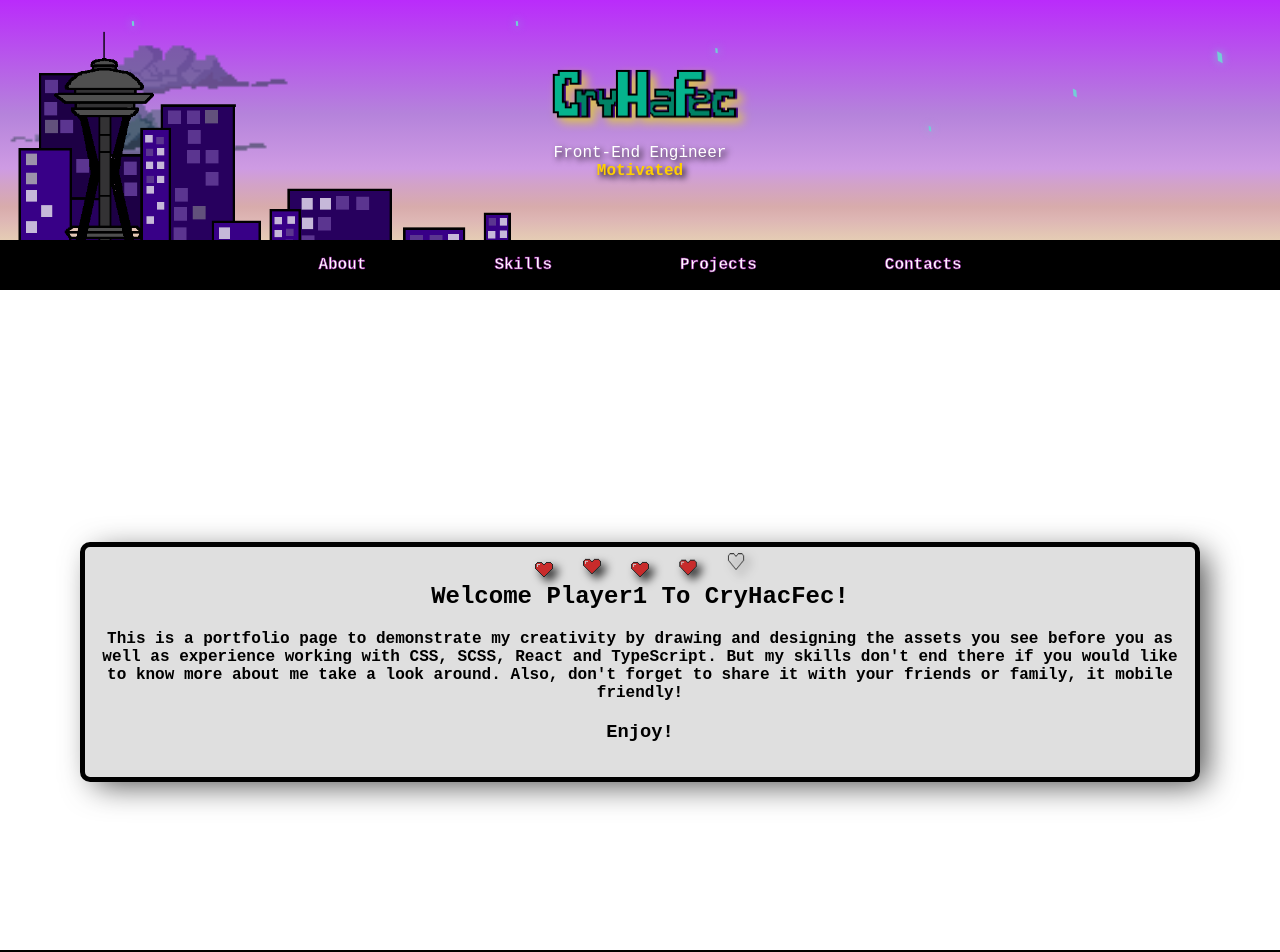
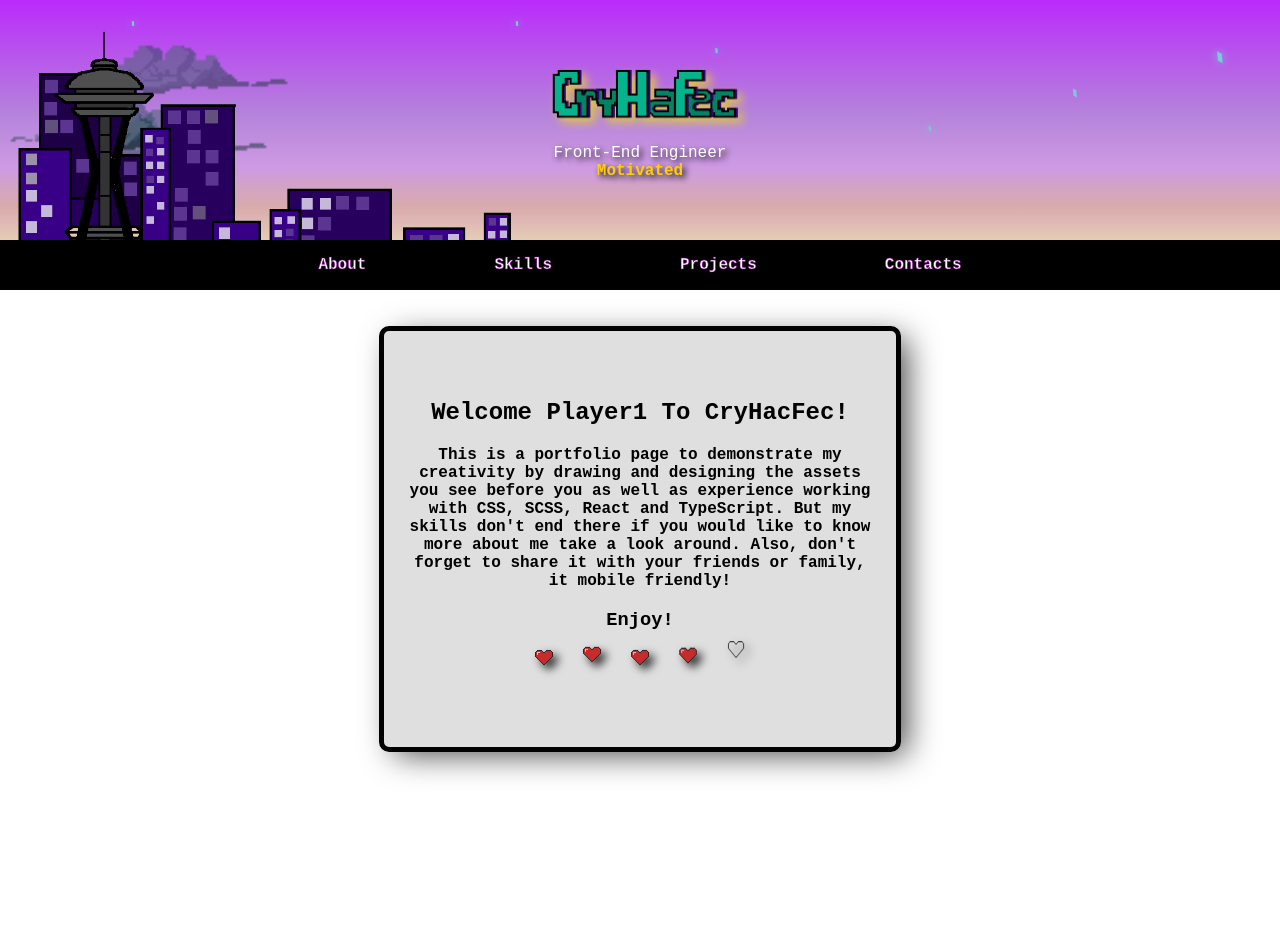
Before and after one commit to CryFecteau/CryFec, a React (Create React App) app: page / in a window 1280 px wide. Shown: the top 952 px of the page. Built offline with nearby package versions, Linux system fonts and the light colour scheme.

Commit message:
adjusted styling to homepage compenent

```diff
--- a/src/main-components/home-page/HomePage.scss
+++ b/src/main-components/home-page/HomePage.scss
@@ -1,12 +1,17 @@
+@import '../../sharedScss/media.scss';
 .home-Container{
-    padding: 4rem;
+    padding: 1rem;
+    display: flex;
+    justify-content: center;
 }
 .home{
     font-family: 'Courier New', Courier, monospace;
     text-align: center;
-    padding: 1rem;
+    padding: 3rem 1rem;
     margin: 1rem;
-    transform: translateY(-4.5rem);
+    height: 20rem;
+    width: 30rem;
+    transform: translateY(-15rem);
     background-color:rgba(139, 139, 139, 0.274);
     border: 5px solid rgb(0, 0, 0);
     border-radius: 10px;
@@ -16,7 +21,7 @@
 .home-Hearts{
     text-align: center;
     margin-top: 1rem;
-    transform: translateY(-.5rem);
+    transform: translateY(9rem);
     filter: drop-shadow(5px 5px 5px rgb(0, 0, 0));
     & img{
         margin: 0 .5rem 0 .5rem;
@@ -46,3 +51,25 @@
     64%  { transform: scale(1,1)    translateY(0); }
     100% { transform: scale(1,1)    translateY(0); }
 }
+@include Phone-Large{
+    .home{
+        height: 27rem;
+    }
+    .home-Hearts{
+        transform: translateY(15rem);
+    }
+}
+@include Phone-Medium{
+    .home-Hearts{
+        transform: translateY(16rem);
+    }
+}
+@include Phone-Small{
+    .home{
+        height: 33rem;
+        padding: 1rem;
+    }
+    .home-Hearts{
+        transform: translateY(20rem);
+    }
+}
--- a/src/main-components/home-page/HomePage.tsx
+++ b/src/main-components/home-page/HomePage.tsx
@@ -8,7 +8,7 @@ export interface IHomePageState {
 export class HomePage extends Component<IHomePageProps, IHomePageState>{
     render() {
         return (
-            <div className='home-Container'>
+            <div>
                   <div className="home-Hearts">
                         <img className='bounce1' src='assets/pixelArt/fullHeart.png' alt='pixel drawing of a heart' />
                         <img className='bounce2' src='assets/pixelArt/fullHeart.png' alt='pixel drawing of a heart' />
@@ -16,12 +16,15 @@ export class HomePage extends Component<IHomePageProps, IHomePageState>{
                         <img className='bounce4' src='assets/pixelArt/fullHeart.png' alt='pixel drawing of a heart' />
                         <img className='bounce5' src='assets/pixelArt/emptyHeart.png' alt='pixel drawing of a heart' />
                     </div>
+                <div className='home-Container'>
                     <div className='home'>
                         <h2>Welcome Player1 To CryHacFec!</h2>
                         <p>This is a portfolio page to demonstrate my creativity by drawing and designing the assets you see before you as well as experience working with CSS, SCSS, React and TypeScript. But my skills don't end there if you would like to know more about me take a look around. Also, don't forget to share it with your friends or family, it mobile friendly!</p>
                         <h3>Enjoy!</h3>
                     </div>
                 </div>
+            </div>
+
         )
     }
 }
```
Lines whose indentation alone changed are shown as unchanged.
